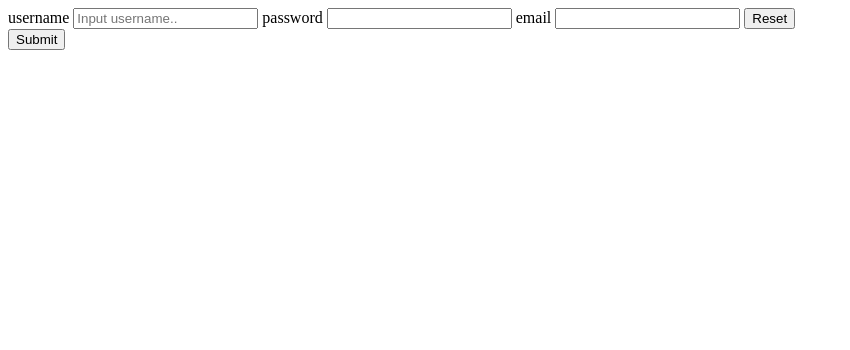
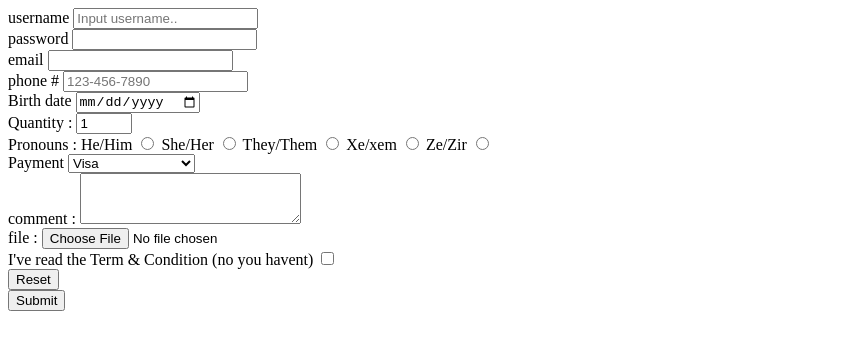
Before and after one commit to OriontDev/Coding-Diary, a plain HTML site: page HTML-CSS/Form/index.html in a window 1280 px wide. Shown: the whole page, without its empty margins (0-850 px from the left). Drawn offline with Linux system fonts and the light colour scheme.

```diff
--- a/HTML-CSS/Form/index.html
+++ b/HTML-CSS/Form/index.html
@@ -6,18 +6,61 @@
     <title>Document</title>
 </head>
     <body>
-        <form action="index.php" method="POST">
+        <form action="index.php" method="POST" enctype="multipart/form-data">
             <label for="username">username</label>
-            <input type="text" id="username" placeholder="Input username.." minlength="6" maxlength="15" required>
+            <input type="text" id="username" placeholder="Input username.." minlength="6" maxlength="15" required> <br>
 
             <label for="password">password</label>
-            <input type="password" minlength="6" required>
+            <input type="password" id="password" minlength="6" required> <br>
 
             <label for="email">email</label>
-            <input type="email" required>
+            <input type="email" id="email" required> <br>
+
+            <label for="phone">phone #</label>
+            <input type="tel" id="phone" placeholder="123-456-7890" pattern="[0-9]{3}-[0-9]{3}-[0-9]{4}" required> <br>
+
+            <label for="bday">Birth date</label>
+            <input type="date" id="bday"> <br>
+
+            <label for="quantity">Quantity :</label>
+            <input type="number" id="quantity" value="1" min="0" max="99"> <br>
+
+            <label for="Pronouns">Pronouns :</label>
+
+            <label for="He/Him">He/Him</label>
+            <input type="radio" id="He/Him" value="He/Him" name="Pronouns">
+            <label for="She/Her">She/Her</label>
+            <input type="radio" id="She/Her" value="She/Her" name="Pronouns">
+            <label for="They/Them">They/Them</label>
+            <input type="radio" id="They/Them" value="They/Them" name="Pronouns">
+            <label for="Xe/xem">Xe/xem</label>
+            <input type="radio" id="Xe/xem" value="Xe/xem" name="Pronouns">
+            <label for="Ze/Zir">Ze/Zir</label>
+            <input type="radio" id="Ze/Zir" value="Ze/Zir" name="Pronouns"> <br>
+
+            <label for="Payment">Payment</label>
+            <select>
+                <option value="Visa">Visa</option>
+                <option value="MasterCard">MasterCard</option>
+                <option value="AmericanExpress">AmericanExpress</option>
+                <option value="Giftcard">Giftcard</option>
+            </select>
+            <br>
+
+
+
+            <label for="Comment">comment :</label>
+            <textarea id="Comment" rows="3" cols="25"></textarea> <br>
+
+            <label file="file">file :</label>
+            <input type="file" id="file" accept="image/png, image/jpeg"> <br>
+
+            <label for="agree">I've read the Term & Condition (no you havent)</label>
+            <input type="checkbox" id="agree" required><br>
 
             <input type="reset"> <br>
             <input type="submit">
+
         </form>
     </body>
 </html>
```
Also changed, not shown: 1 other file.
